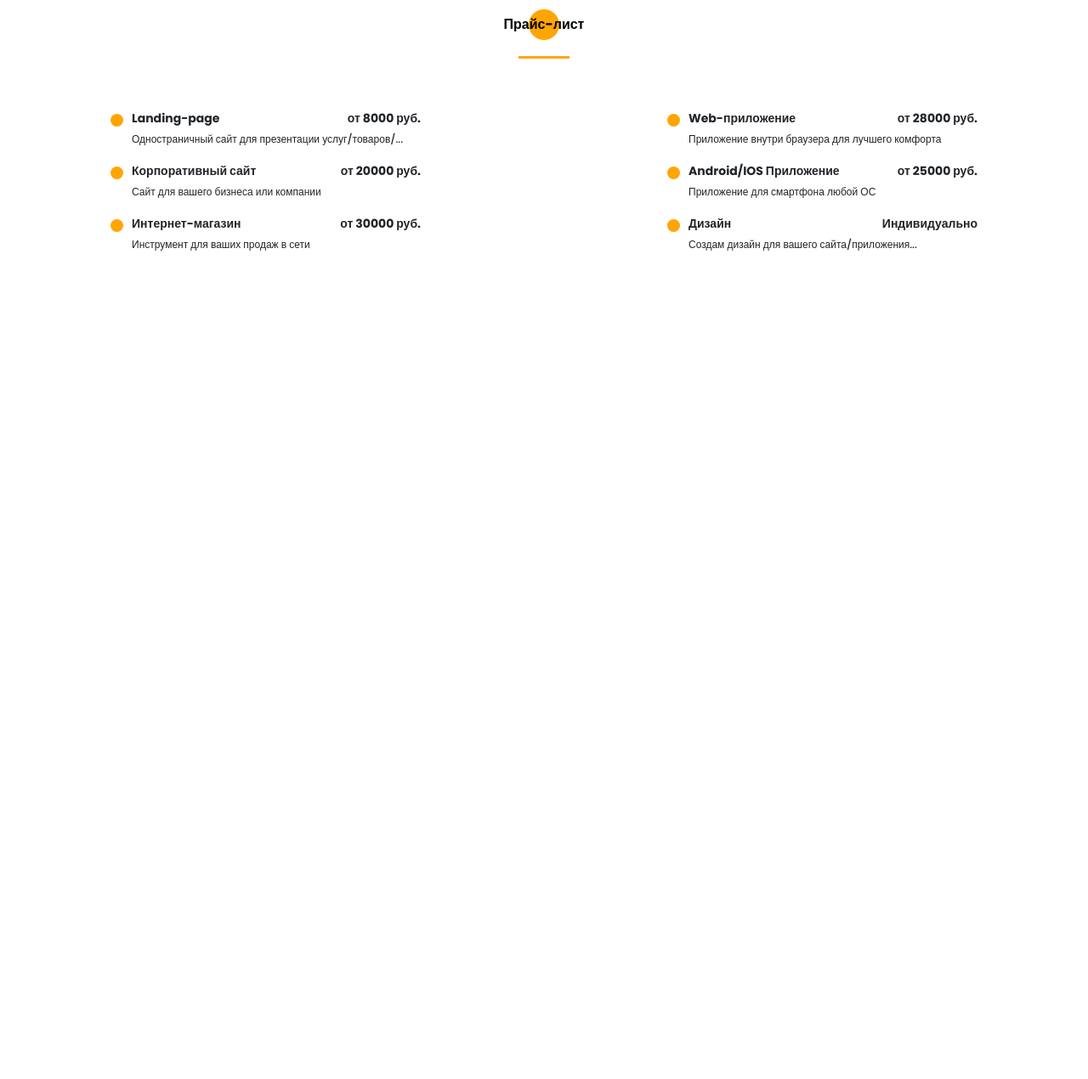
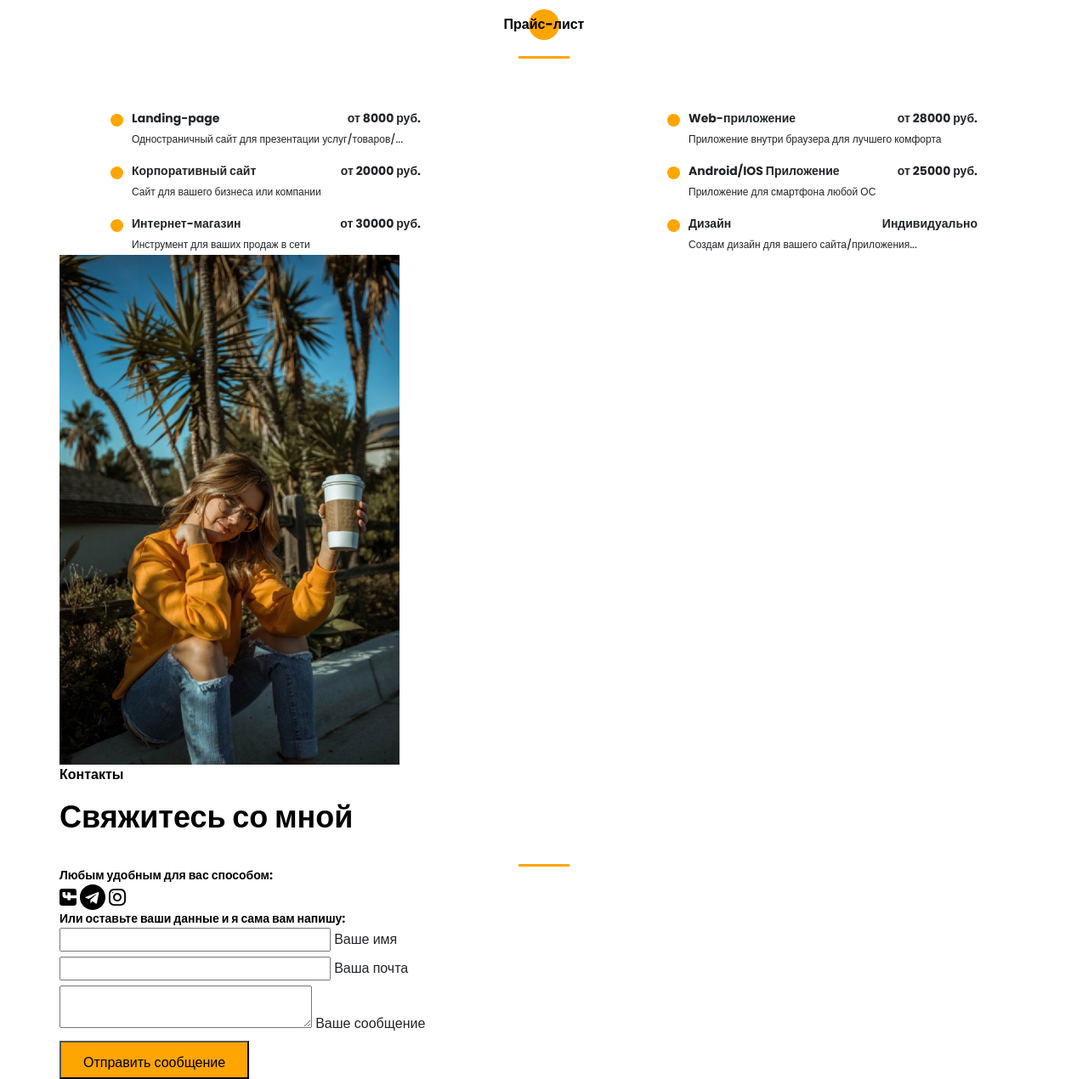
Before and after one commit to MuradKarimov11/My-portfolio, a website: page src/index.html in a window 1280 px wide. Shown: the part 4276-5546 px from the top of the page at 85% size. Before the commit the page ends 4576 px from the top, so only its background shows below. Drawn offline with nearby package versions, Linux system fonts and the light colour scheme; files that its build step writes are made by us from their sources; files whose address does not match are found by name.

Commit message:
create new file contacts.scss

```diff
--- a/src/index.html
+++ b/src/index.html
@@ -488,6 +488,60 @@
         </div>
     </section>
 
+    <section class="contacts">
+        <div class="container">
+            <div class="contacts__wrapper">
+                <div class="contacts__photo">
+                    <img src="img/main_photo.jpg" alt="photo">
+                </div>
+                <div class="contacts__descr">
+                    <h2 class="title title_fz16 contacts__title">Контакты</h2>
+                    <div class="title title_fz36 contacts__subtitle">Свяжитесь со мной</div>
+                    <div class="divider"></div>
+
+                    <div class="title title_fz14 contacts__text">
+                        Любым удобным для вас способом:
+                    </div>
+
+                    <div class="contacts__social">
+                        <a href="#" class="contacts__link">
+                            <img src="icons/social/facebook.svg" alt="facebook">
+                        </a>
+                        <a href="#" class="contacts__link">
+                            <img src="icons/social/telegram.svg" alt="telegram">
+                        </a>
+                        <a href="#" class="contacts__link">
+                            <img src="icons/social/instagram.svg" alt="instagram">
+                        </a>
+                    </div>
+
+                    <div class="title title_fz14 contacts__text">
+                        Или оставьте ваши данные и я сама вам напишу:
+                    </div>
+
+                    <form action="#" class="contacts__form">
+                        <div class="contacts__input">
+                            <input name="name" id="name" type="text">
+                            <label for="name">Ваше имя</label>
+                        </div>
+                        <div class="contacts__input">
+                            <input name="email" id="email" type="email">
+                            <label for="email">Ваша почта</label>
+                        </div>
+
+                        <div class="contacts__textarea">
+                            <textarea name="text" id="text"></textarea>
+                            <label for="text">Ваше сообщение</label>
+                        </div>
+
+                        <button class="btn">Отправить сообщение</button>
+                    </form>
+                </div>
+
+            </div>
+        </div>
+    </section>
+
     <script src="js/script.js"></script>
 </body>
 </html>
--- /dev/null
+++ b/src/sass/blocks/_contacts.scss
@@ -0,0 +1,3 @@
+.contacts {
+
+}
```
Also changed, not shown: dist/index.html.
